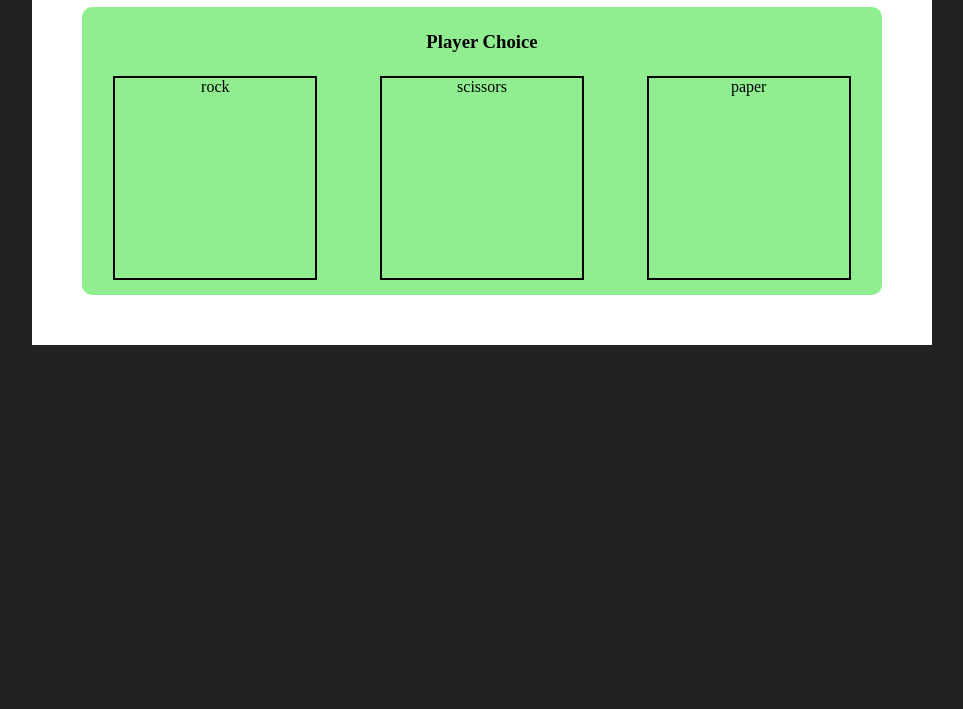
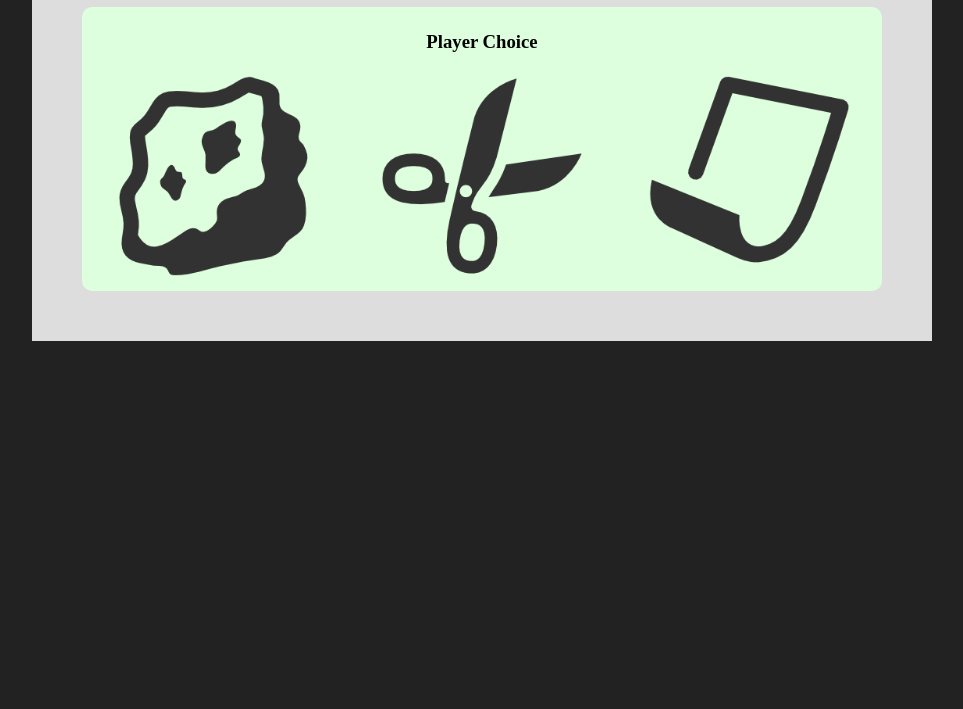
Before and after one commit to Dubsta/Rock-Scissors-Paper, a plain HTML site: page index.html in a window 1280 px wide. Shown: the part 91-800 px from the top of the page, without its empty margins (158-1121 px from the left). Drawn offline with Linux system fonts and the light colour scheme.

Commit message:
Add images, Change colors
- Add favicon
- Change Rock, paper, scissors to img
- Add img folder
- Change colors to be brighter, more consistant

```diff
--- a/RockPaperScissors.css
+++ b/RockPaperScissors.css
@@ -7,13 +7,13 @@ body {
 	width: 800px;
 	margin: auto;
 	padding: 10px 50px 50px 50px;
-	background-color: white;
+	background-color: #DDD;
 	text-align: center;
 }
 
 .choiceWrapper {
 	border-radius: 10px;
-	background-color: lightgreen;
+	background-color: #DFD;
 	padding: 5px 0px 10px 0px;
 }
 
@@ -29,12 +29,13 @@ body {
 	width: 200px;
 	height: 200px;
 	margin:5px;
-	border: 2px solid black;
-}
+	}
 
 
 .choice:hover {
 	border: 4px solid black;
-	margin-bottom: -4px;
-	top: -2px;
+	border-radius: 5px;
+	margin-bottom: -6px;
+	top: -6px;
+	padding: 2px;
 }
--- a/index.html
+++ b/index.html
@@ -5,6 +5,7 @@
 		<link href="RockPaperScissors.css" rel="stylesheet">
 		<script src="jquery-2.1.1.min.js"></script>
 		<script src="RockPaperScissors.js"></script>
+		<link rel="shortcut icon" href="img/favicon.ico" type="image/icon"/>
     </head>
 
     <body>
@@ -13,9 +14,15 @@
 			<div class="choiceWrapper">
 				<h3>Player Choice</h3>
 				<div class="choiceContainer" id="player">
-					<div class="choice rock">rock</div>
-					<div class="choice scissors">scissors</div>
-					<div class="choice paper">paper</div>
+					<div class="choice rock">
+						<img src="img/Rock.png" alt="Rock" width="100%">
+					</div>
+					<div class="choice scissors">
+						<img src="img/Scissors.png" alt="Scissors" width="100%">
+					</div>
+					<div class="choice paper">
+						<img src="img/Paper.png" alt="Paper" width="100%">
+					</div>
 				</div>
 			</div>
 
```
Also changed, not shown: img/Paper.png (added), img/Rock.png (added), img/RockCartoon.png (added), img/Scissors.png (added), img/favicon.ico (added), img/icon.png (added).
